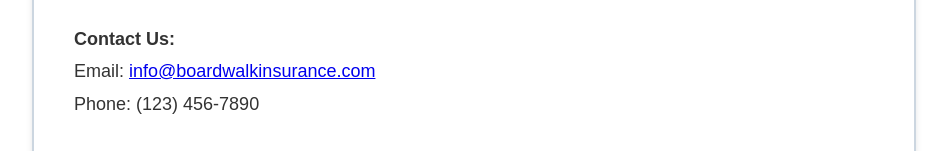
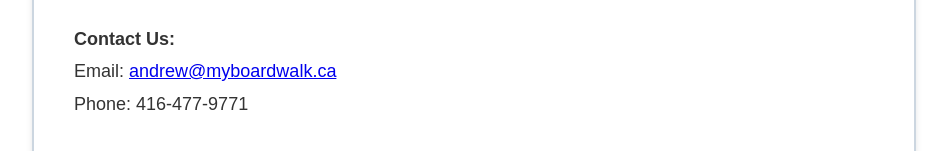
Before and after one commit to tarasbob/boardwalk, a React (Create React App) app: page / in a window 1280 px wide. Shown: the part 11556-11707 px from the top of the page, without its empty margins (166-1113 px from the left). Built offline with nearby package versions, Linux system fonts and the light colour scheme.

Commit message:
fix contact info

```diff
--- a/src/App.js
+++ b/src/App.js
@@ -409,10 +409,8 @@ function App() {
             {" "}
             <strong>Contact Us:</strong>
             <br /> Email:{" "}
-            <a href="mailto:info@boardwalkinsurance.com">
-              info@boardwalkinsurance.com
-            </a>
-            <br /> Phone: (123) 456-7890{" "}
+            <a href="mailto:andrew@myboardwalk.ca">andrew@myboardwalk.ca</a>
+            <br /> Phone: 416-477-9771{" "}
           </p>{" "}
         </ContentSection>
 
```
